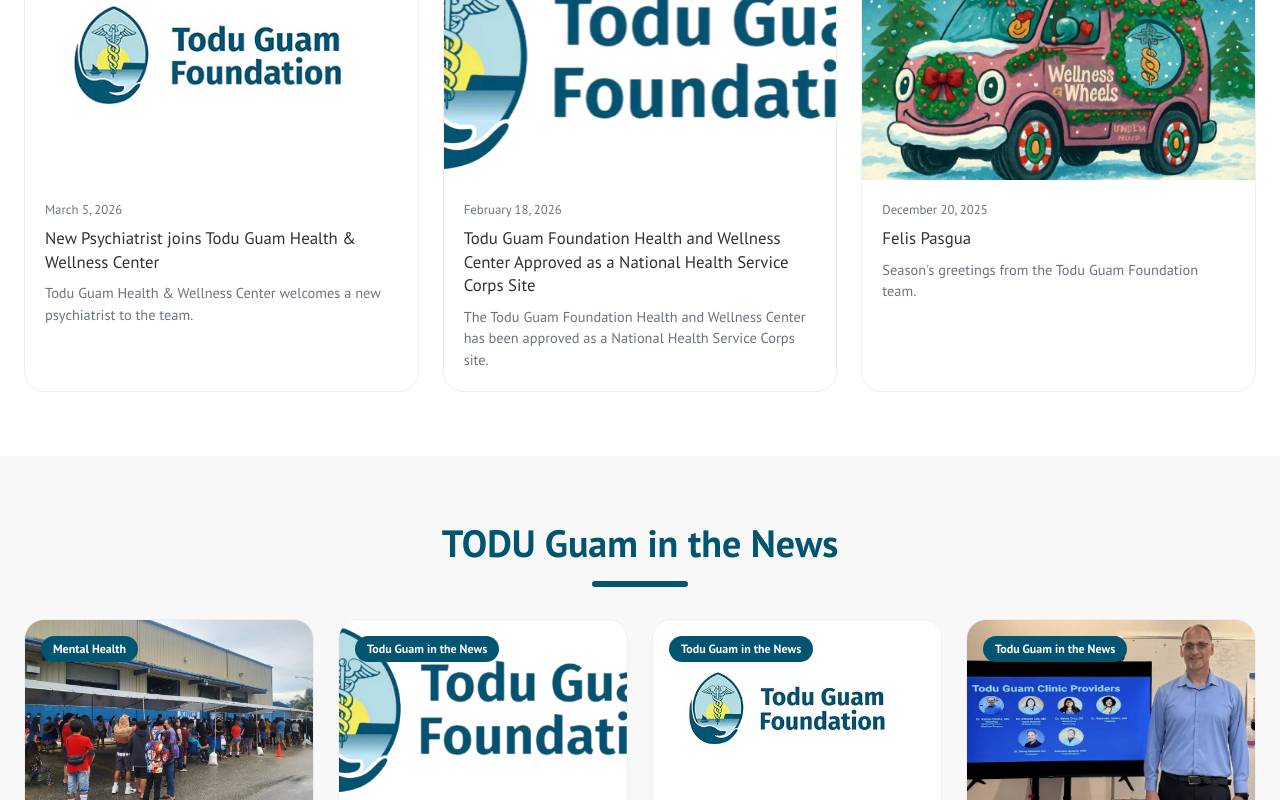
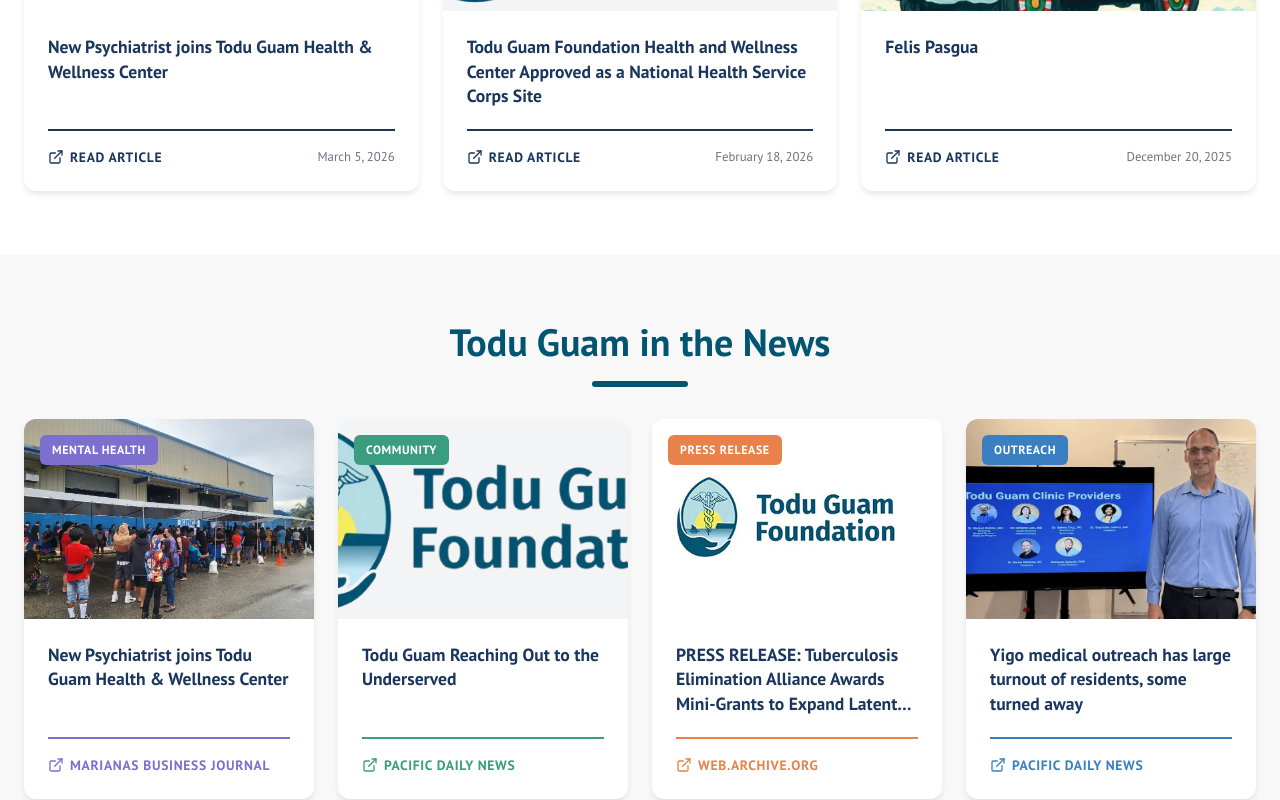
Before and after one commit to Bryson-V/TGFWebsite, a Next.js app: page / in a window 1280 px wide. Shown: the part 3960-4760 px from the top of the page. Built offline with nearby package versions, Linux system fonts and the light colour scheme.

Commit message:
Refactor(UI): Updated UI looks

```diff
--- a/app/page.js
+++ b/app/page.js
@@ -5,7 +5,6 @@
 import GetInvolved from "@/components/sections/homepage/GetInvolved";
 import NewsGrid from "@/components/sections/homepage/NewsGrid";
 import PressGrid from "@/components/sections/homepage/PressGrid";
-
 /**
  * Homepage
  *
--- a/components/sections/homepage/NewsCard.jsx
+++ b/components/sections/homepage/NewsCard.jsx
@@ -1,29 +1,85 @@
 import Image from "next/image";
-import Link from "next/link";
 import styles from "./NewsCard.module.css";
 
-/**
- * NewsCard
- * One article tile. `href` can be an internal path (e.g. "/news/slug")
- * once article detail pages exist, or an external URL for press mentions.
- * `tag` and `date` are both optional.
- */
-export default function NewsCard({ title, image, href, date, tag, excerpt }) {
-  const isInternal = href?.startsWith("/");
-  const Wrapper = isInternal ? Link : "a";
-  const wrapperProps = isInternal ? { href } : { href, target: "_blank", rel: "noopener noreferrer" };
+// 1. Helper to assign brand colors based on the tag name (Fallback)
+function getTagColor(tag) {
+  if (!tag) return "#00A89E";
+
+  const t = tag.toLowerCase();
+  if (t.includes("health")) return "#00A89E";
+  if (t.includes("community")) return "#f87171";
+  if (t.includes("event")) return "#f59e0b";
+  if (t.includes("education")) return "#1877F2";
+
+  return "#00A89E";
+}
+
+// 2. Helper to figure out the publisher's name from the URL
+function getPublisherName(href, customSource) {
+  if (customSource) return customSource;
+
+  try {
+    const url = new URL(href);
+    const domain = url.hostname.toLowerCase();
+
+    if (domain.includes("mbjguam.com")) return "Marianas Business Journal";
+    if (domain.includes("guampdn.com")) return "Pacific Daily News";
+    if (domain.includes("postguam.com")) return "The Guam Daily Post";
+    if (domain.includes("kuam.com")) return "KUAM News";
+    if (domain.includes("pacificislandtimes.com")) return "Pacific Island Times";
+
+    return domain.replace("www.", "");
+  } catch (error) {
+    return "Read Article";
+  }
+}
+
+export default function NewsCard({ title, image, href, tag, source, color, date }) {
+  const finalColor = color || getTagColor(tag);
+  const publisher = getPublisherName(href, source);
 
   return (
-    <Wrapper {...wrapperProps} className={styles.card}>
-      <div className={styles.imageWrap}>
-        <Image src={image} alt={title} fill className={styles.image} sizes="(min-width: 1025px) 30vw, 90vw" />
-        {tag && <span className={styles.tag}>{tag}</span>}
+    <a
+      href={href}
+      target="_blank"
+      rel="noopener noreferrer"
+      className={styles.card}
+      style={{ "--card-theme": finalColor }}
+    >
+      <div className={styles.imageWrapper}>
+        <Image
+          src={image}
+          alt={title}
+          fill
+          className={styles.image}
+          sizes="(max-width: 768px) 100vw, (max-width: 1024px) 50vw, 25vw"
+        />
+        {tag && (
+          <span className={styles.tag}>
+            {tag}
+          </span>
+        )}
       </div>
-      <div className={styles.body}>
-        {date && <span className={styles.date}>{date}</span>}
+
+      <div className={styles.content}>
         <h3 className={styles.title}>{title}</h3>
-        {excerpt && <p className={styles.excerpt}>{excerpt}</p>}
+
+        {/* Bottom Footer Bar */}
+        <div className={styles.footerBar}>
+          {/* Left Side: Icon FIRST, then Publisher Name */}
+          <div className={styles.publisherGroup}>
+            <svg viewBox="0 0 24 24" fill="none" stroke="currentColor" strokeWidth="2" strokeLinecap="round" strokeLinejoin="round" className={styles.linkIcon}>
+              <path d="M18 13v6a2 2 0 0 1-2 2H5a2 2 0 0 1-2-2V8a2 2 0 0 1 2-2h6"></path>
+              <polyline points="15 3 21 3 21 9"></polyline>
+              <line x1="10" y1="14" x2="21" y2="3"></line>
+            </svg>
+            <span className={styles.publisherName}>{publisher}</span>
+          </div>
+
+          {/* Right Side: Date */}
+          {date && <span className={styles.date}>{date}</span>}
+        </div>
       </div>
-    </Wrapper>
+    </a>
   );
 }
--- a/components/sections/homepage/NewsCard.module.css
+++ b/components/sections/homepage/NewsCard.module.css
@@ -1,21 +1,26 @@
 .card {
-  display: block;
-  border-radius: var(--radius-card);
+  display: flex;
+  flex-direction: column;
+  background: #ffffff;
+  border-radius: 12px;
   overflow: hidden;
-  background-color: var(--color-white);
-  border: 1px solid var(--color-border);
-  transition: transform var(--transition-base), box-shadow var(--transition-base);
+  text-decoration: none;
+  color: inherit;
+  box-shadow: 0 4px 6px -1px rgba(0, 0, 0, 0.1);
+  transition: transform 0.3s ease, box-shadow 0.3s ease;
+  height: 100%;
 }
 
 .card:hover {
   transform: translateY(-4px);
-  box-shadow: 0 12px 24px rgba(0, 0, 0, 0.08);
+  box-shadow: 0 10px 15px -3px rgba(0, 0, 0, 0.1);
 }
 
-.imageWrap {
+.imageWrapper {
   position: relative;
   width: 100%;
-  aspect-ratio: 16 / 10;
+  height: 200px;
+  background-color: #f3f4f6;
 }
 
 .image {
@@ -26,35 +31,75 @@
   position: absolute;
   top: 16px;
   left: 16px;
-  background-color: var(--color-primary);
-  color: var(--color-white);
+  background-color: var(--card-theme);
+  color: #ffffff;
   font-size: 0.75rem;
   font-weight: 700;
-  padding: 4px 12px;
-  border-radius: var(--radius-pill);
+  text-transform: uppercase;
+  padding: 6px 12px;
+  border-radius: 6px;
+  letter-spacing: 0.05em;
 }
 
-.body {
-  padding: 20px;
+.content {
   display: flex;
   flex-direction: column;
-  gap: 8px;
-}
-
-.date {
-  font-size: 0.8rem;
-  color: var(--color-text-soft);
+  flex-grow: 1;
+  padding: 24px;
 }
 
 .title {
-  font-size: 1.05rem;
-  font-weight: 500;
-  color: var(--color-text-muted);
+  font-size: 1.1rem;
+  font-weight: 600;
   line-height: 1.4;
+  margin: 0 0 20px 0;
+  color: #1A365D;
+  display: -webkit-box;
+  -webkit-line-clamp: 3;
+  -webkit-box-orient: vertical;
+  overflow: hidden;
 }
 
-.excerpt {
-  font-size: 0.9rem;
-  color: var(--color-text-soft);
-  line-height: 1.5;
+/* FOOTER BAR: Separating line + Flex layout */
+.footerBar {
+  display: flex;
+  align-items: center;
+  justify-content: space-between; /* Left: Icon + Publisher | Right: Date */
+  gap: 12px;
+  padding-top: 16px;
+  margin-top: auto;
+  border-top: 2px solid var(--card-theme);
 }
+
+.publisherGroup {
+  display: flex;
+  align-items: center;
+  gap: 6px;
+  color: var(--card-theme);
+  font-weight: 700;
+}
+
+.publisherName {
+  font-size: 0.85rem;
+  text-transform: uppercase;
+  letter-spacing: 0.05em;
+}
+
+.linkIcon {
+  width: 16px;
+  height: 16px;
+  flex-shrink: 0;
+  transition: transform 0.3s ease;
+}
+
+.card:hover .linkIcon {
+  transform: translate(-2px, -2px);
+}
+
+/* DATE (Bottom Right) */
+.date {
+  font-size: 0.8rem;
+  color: #6b7280;
+  font-weight: 500;
+  white-space: nowrap;
+}
--- a/components/sections/homepage/NewsGrid.jsx
+++ b/components/sections/homepage/NewsGrid.jsx
@@ -16,7 +16,8 @@
   return (
     <section className={styles.section}>
       <Container>
-        <SectionHeading title="Latest News & Updates" />
+        {/* Added align="center" to perfectly match the other sections */}
+        <SectionHeading title="Latest News & Updates" align="center" />
         <div className={styles.grid}>
           {articles.map((article) => (
             <NewsCard
@@ -26,6 +27,8 @@
               href={`/news/${article.slug}`}
               date={formatDate(article.date)}
               excerpt={article.excerpt}
+              /* Hardcoded to the primary dark blue so every card matches */
+              color="#1A365D"
             />
           ))}
         </div>
--- a/components/sections/homepage/PressGrid.jsx
+++ b/components/sections/homepage/PressGrid.jsx
@@ -14,10 +14,18 @@
   return (
     <section className={styles.section}>
       <Container>
-        <SectionHeading title="TODU Guam in the News" align="center" />
+        <SectionHeading title="Todu Guam in the News" align="center" />
         <div className={styles.grid}>
           {press.map((item) => (
-            <NewsCard key={item.title} title={item.title} image={item.image} href={item.href} tag={item.tag} />
+           <NewsCard
+              key={item.title}
+              title={item.title}
+              image={item.image}
+              href={item.href}
+              tag={item.tag}
+              source={item.source}
+              color={item.color}
+            />
           ))}
         </div>
       </Container>
--- a/content/site-data/press.json
+++ b/content/site-data/press.json
@@ -3,24 +3,28 @@
     "title": "New Psychiatrist joins Todu Guam Health & Wellness Center",
     "tag": "Mental Health",
     "image": "/images/news/press-generic.jpg",
-    "href": "https://toduguam.com/new-psychiatrist-joins-todu-guam-health-wellness-center/"
+    "href": "https://www.mbjguam.com/new-psychiatrist-joins-todu-guam-health-wellness-center",
+    "color": "#7C6FCD"
   },
   {
     "title": "Todu Guam Reaching Out to the Underserved",
-    "tag": "Todu Guam in the News",
+    "tag": "Community",
     "image": "/images/logo/tgf-logo.png",
-    "href": "https://toduguam.com/tgf-reaching-out/"
+    "href": "https://www.guampdn.com/news/reaching-out-to-the-underserved/article_ba7497c6-bcd9-11ee-ba61-9bb461edd4fe.html",
+    "color": "#3A9E7E"
   },
   {
     "title": "PRESS RELEASE: Tuberculosis Elimination Alliance Awards Mini-Grants to Expand Latent Tuberculosis Infection and Tuberculosis Testing, Screening, Treatment, and Prevention",
-    "tag": "Todu Guam in the News",
+    "tag": "Press Release",
     "image": "/images/news/tgf-news-generic.jpg",
-    "href": "https://toduguam.com/press-release-tuberculosis-elimination-alliance-awards-mini-grants-to-expand-latent-tuberculosis-infection-and-tuberculosis-testing-screening-treatment-and-prevention/"
+    "href": "https://web.archive.org/web/20240812031328/https://aapcho.org/tuberculosis-elimination-alliance-awards-mini-grants-to-expand-latent-tuberculosis-infection-and-tuberculosis-testing-screening-treatment-and-prevention/",
+    "color": "#E8824A"
   },
   {
     "title": "Yigo medical outreach has large turnout of residents, some turned away",
-    "tag": "Todu Guam in the News",
+    "tag": "Outreach",
     "image": "/images/news/press-screenshot.webp",
-    "href": "https://toduguam.com/yigo-medical-outreach-has-large-turnout-of-residents-some-turned-away/"
+    "href": "https://www.guampdn.com/news/yigo-medical-outreach-has-large-turnout-of-residents-some-turned-away/article_5bd50ce8-0577-11ed-9164-332d55ed170c.html",
+    "color": "#3A7FC1"
   }
 ]
```
